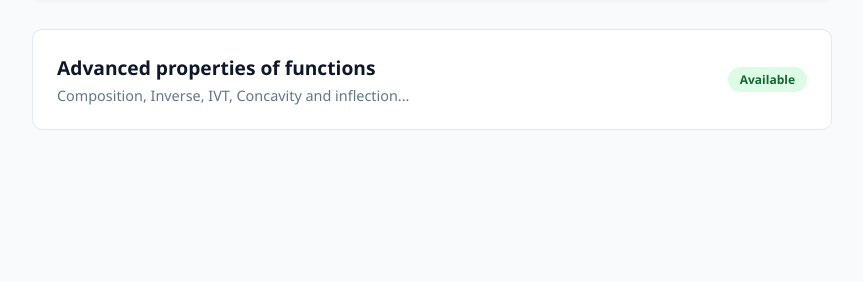
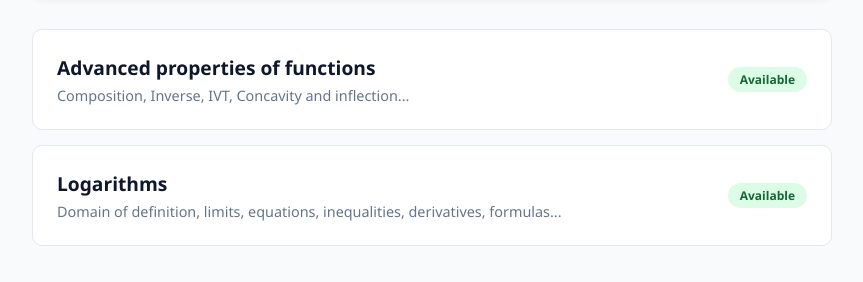
Before and after one commit to bassamitani/quizzes, a plain HTML site: page grade12GS.html in a window 1280 px wide. Shown: the part 226-508 px from the top of the page, without its empty margins (208-1071 px from the left). Drawn offline with Linux system fonts and the light colour scheme.

Commit message:
Add files via upload

```diff
--- a/grade12GS.html
+++ b/grade12GS.html
@@ -101,6 +101,15 @@
                 <span class="status-badge">Available</span>
             </a>
 
+                       <!-- Topic 2 -->
+            <a href="logarithms_quiz.html" class="topic-item">
+            <div class="topic-info">
+            <h3>Logarithms</h3>
+            <p>Domain of definition, limits, equations, inequalities, derivatives, formulas...</p>
+            </div>
+            <span class="status-badge">Available</span>
+            </a>
+
 
 
               <!-- Add more topics here -->
```
Also changed, not shown: grade12LS.html (+8 -0 lines), grade12SE.html (+8 -1 lines).
